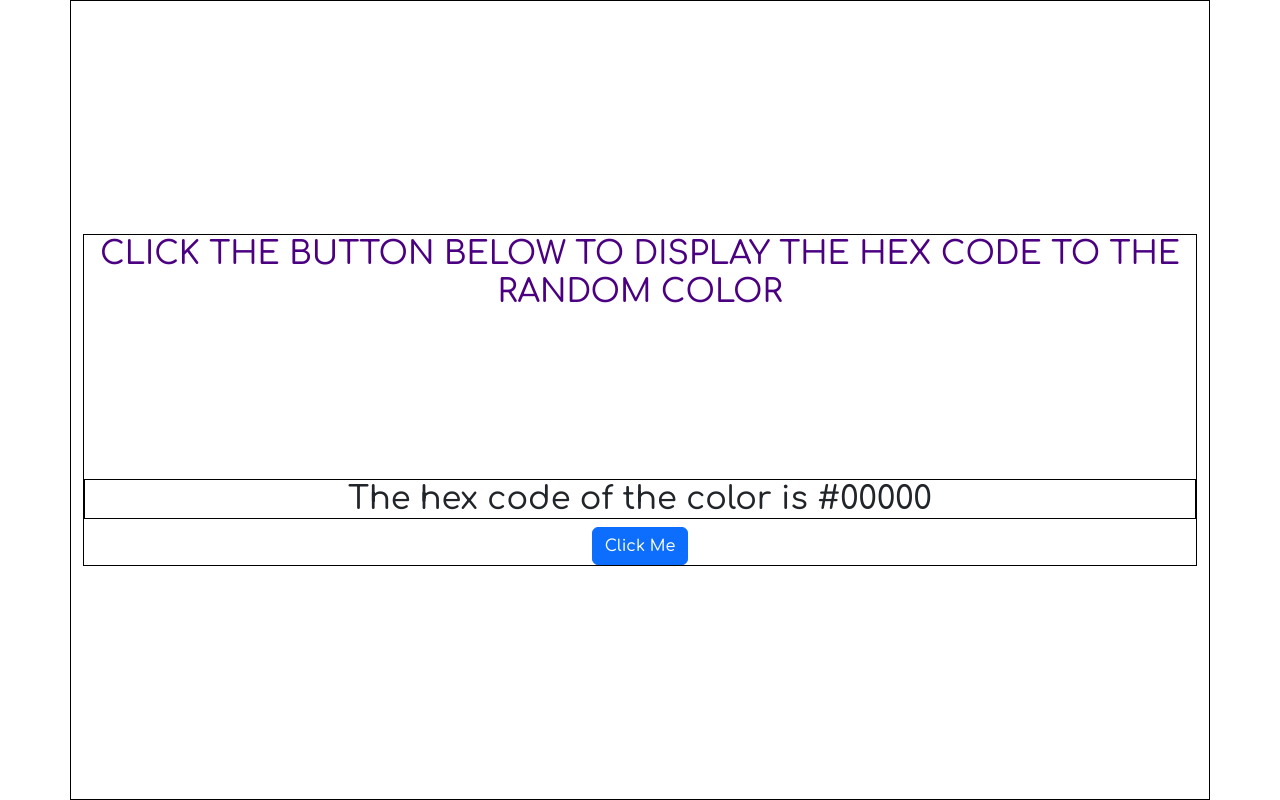
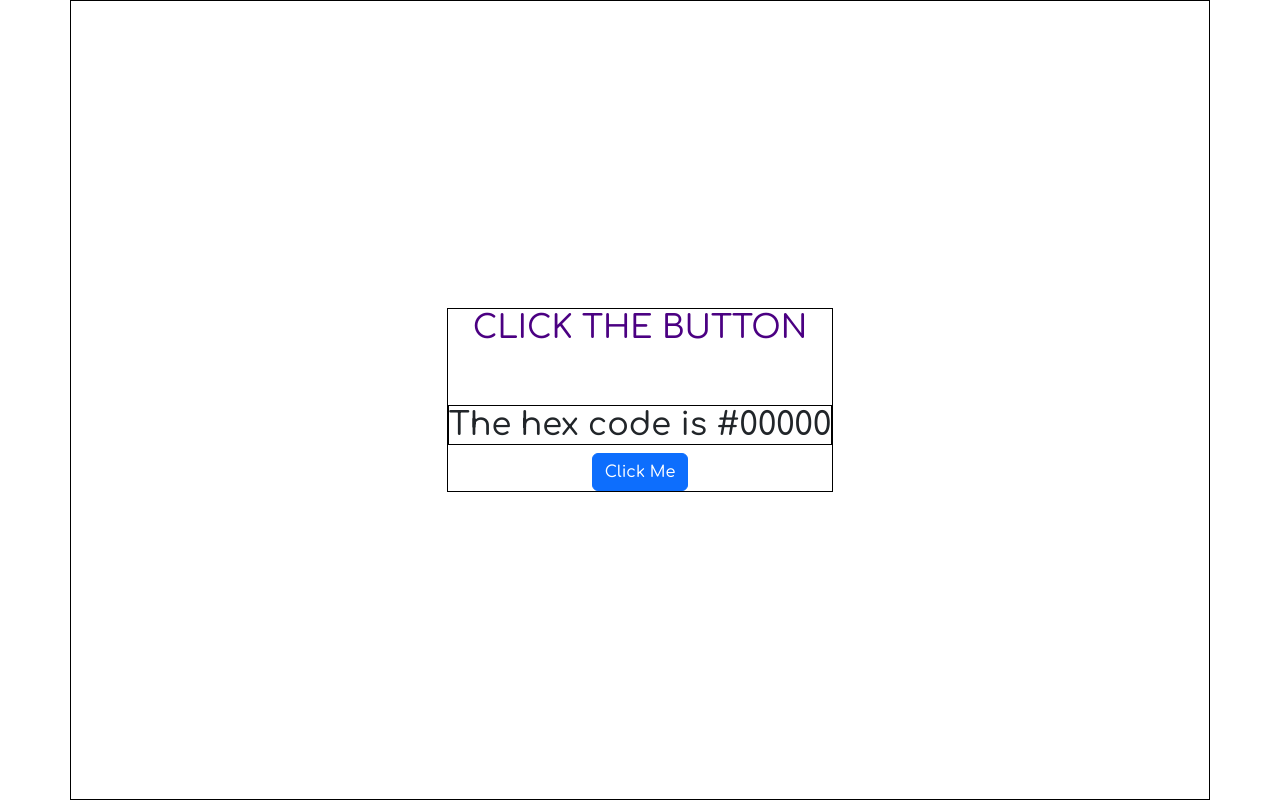
Before and after one commit to genciiv/Beginner-Projects-Javascript, a plain HTML site: page Javascript projects/Hex Colors/index.html in a window 1280 px wide. Drawn offline with nearby package versions, Linux system fonts and the light colour scheme.

Commit message:
Update index.html

```diff
--- a/Javascript projects/Hex Colors/index.html
+++ b/Javascript projects/Hex Colors/index.html
@@ -12,9 +12,9 @@
 
     <div class="container">
         <div class="hex-colors">
-            <h1>Click the button below to display the hex code to the random color</h1>
+            <h1>Click the button</h1>
 
-            <h2>The hex code of the color is #<span id="hex-code">00000</span></h2>
+            <h2>The hex code is #<span id="hex-code">00000</span></h2>
             <button onclick="changeColor()" type="button" class="btn btn-primary">Click Me</button>
         </div>
     </div>
```
